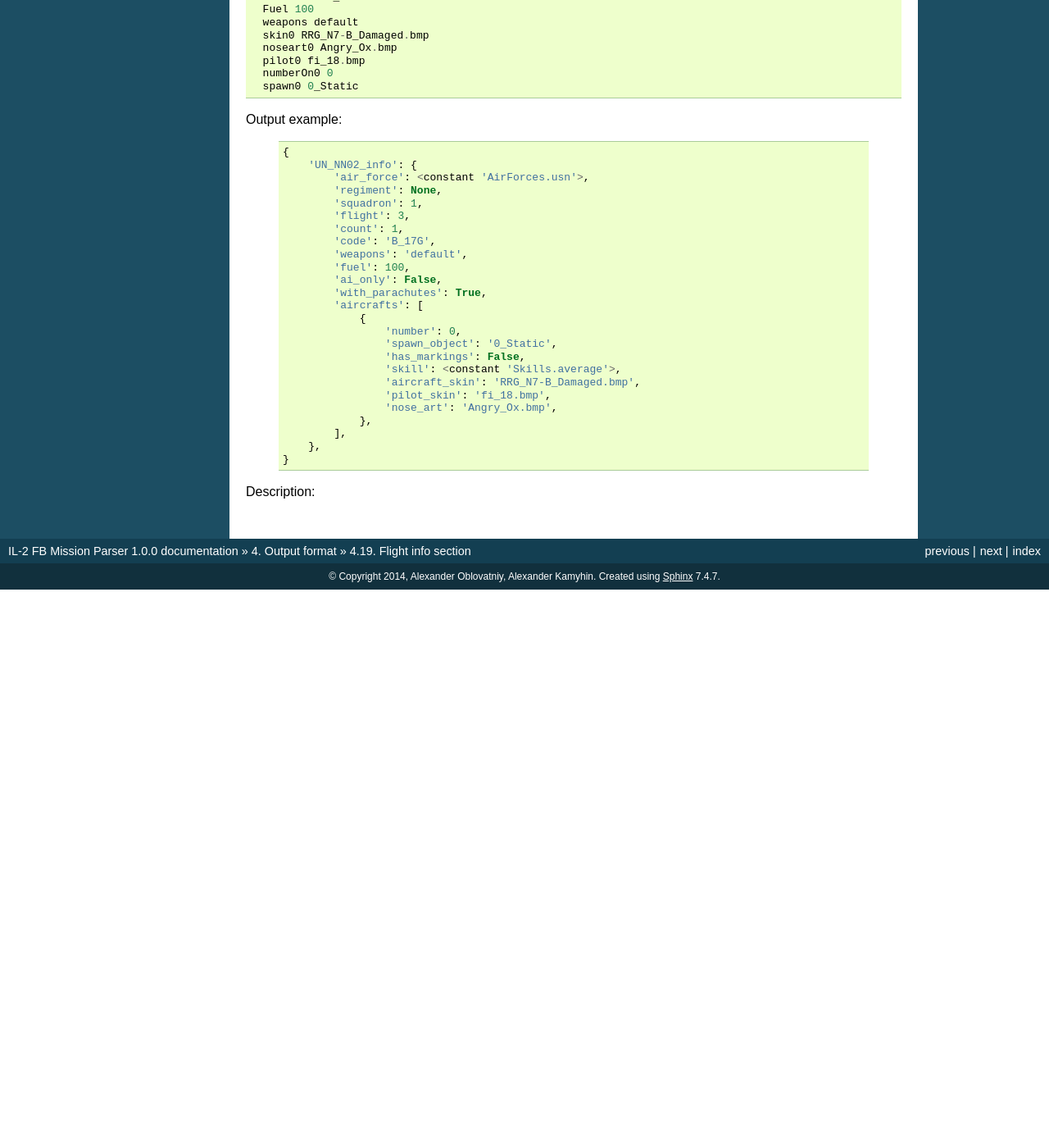
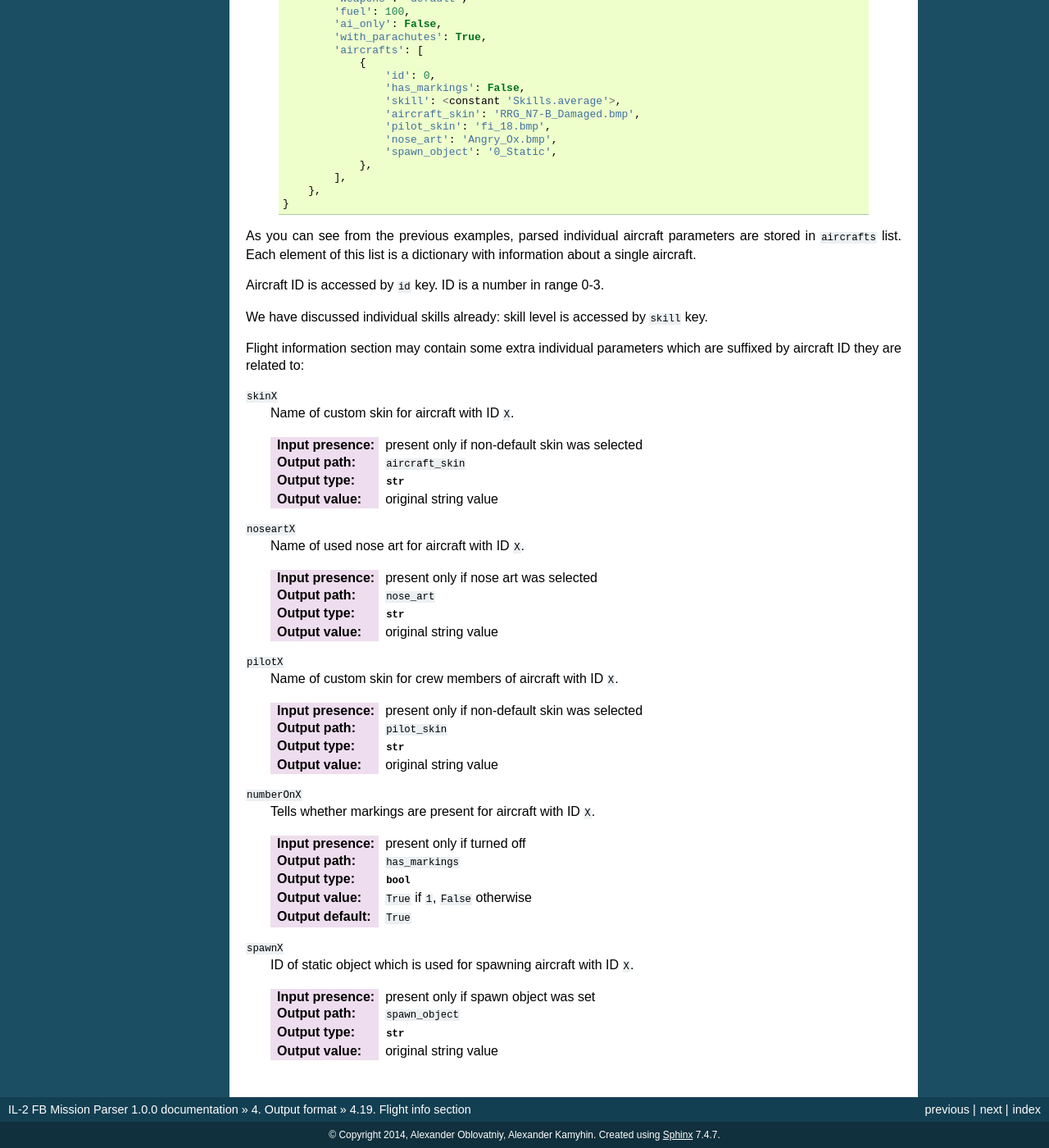
Before and after one commit to IL2HorusTeam/il2fb-mission-parser, a Sphinx documentation site: the page built from docs/parsers/flight-info.rst, in a window 1280 px wide and 1400 px high, scrolled down 4369 px. Shown: the whole window at 82% size. Built offline with Sphinx 7.4.7, drawn with Linux system fonts in a browser that asks for light colours; before the commit the page ends 5088 px from its top, so only the background shows below that; some of the changed text lies outside the part shown.

Commit message:
update FlightInfoParser, update docs

```diff
--- a/docs/parsers/flight-info.rst
+++ b/docs/parsers/flight-info.rst
@@ -95,31 +95,19 @@ Output example:
             'with_parachutes': False,
             'aircrafts': [
                 {
-                    'nose_art': None,
-                    'number': 0,
-                    'spawn_object': None,
+                    'id': 0,
                     'has_markings': True,
                     'skill': <constant 'Skills.average'>,
-                    'aircraft_skin': None,
-                    'pilot_skin': None,
                 },
                 {
-                    'nose_art': None,
-                    'number': 1,
-                    'spawn_object': None,
+                    'id': 1,
                     'has_markings': True,
                     'skill': <constant 'Skills.average'>,
-                    'aircraft_skin': None,
-                    'pilot_skin': None,
                 },
                 {
-                    'nose_art': None,
-                    'number': 2,
-                    'spawn_object': None,
+                    'id': 2,
                     'has_markings': True,
                     'skill': <constant 'Skills.average'>,
-                    'aircraft_skin': None,
-                    'pilot_skin': None,
                 },
             ],
         },
@@ -130,7 +118,7 @@ Description:
 ``Planes``
   Number of planes in flight. Maximal value is 4.
 
-  :Presence: always present
+  :Input presence: always present
   :Output path: ``count``
   :Output type: :class:`int`
   :Output value: original value converted to integer number
@@ -138,25 +126,25 @@ Description:
 ``OnlyAI``
   Tells whether users cannot join flight.
 
-  :Presence: present only if turned off
+  :Input presence: present only if turned off
   :Output path: ``ai_only``
   :Output type: :class:`bool`
   :Output value: ``True`` if ``1``, ``False`` otherwise
-  :Default: ``False``
+  :Output default: ``False``
 
 ``Parachute``
   Tells whether crew members of all planes in flight have parachutes.
 
-  :Presence: present only if turned off
+  :Input presence: present only if turned off
   :Output path: ``with_parachutes``
   :Output type: :class:`bool`
   :Output value: ``True`` if ``1``, ``False`` otherwise
-  :Default: ``True``
+  :Output default: ``True``
 
 ``Skill``
   Skill level for all planes in flight.
 
-  :Presence: present only if all aircrafts in flight have same level of skills
+  :Input presence: present only if all aircrafts in flight have same level of skills
   :Output path:
     ``aircrafts[i].skill``, where ``i`` is aircraft index - skills are applied
     to every aircraft individually (see section below)
@@ -165,7 +153,7 @@ Description:
 ``Class``
   Aircraft code name with ``air.`` prefix.
 
-  :Presence: always present
+  :Input presence: always present
   :Output path: ``code``
   :Output type: :class:`str`
   :Output value: original string value
@@ -173,7 +161,7 @@ Description:
 ``Fuel``
   Fullness of fuel (in percents).
 
-  :Presence: always present
+  :Input presence: always present
   :Output path: ``fuel``
   :Output type: :class:`int`
   :Output value: original value converted to integer number
@@ -181,7 +169,7 @@ Description:
 ``weapons``
   Weapons code name.
 
-  :Presence: always present
+  :Input presence: always present
   :Output path: ``code``
   :Output type: :class:`str`
   :Output value: original string value
@@ -219,22 +207,14 @@ Output example:
               'with_parachutes': True,
               'aircrafts': [
                   {
-                      'nose_art': None,
-                      'number': 0,
-                      'spawn_object': None,
+                      'id': 0,
                       'has_markings': True,
                       'skill': <constant 'Skills.veteran'>,
-                      'aircraft_skin': None,
-                      'pilot_skin': None,
                   },
                   {
-                      'nose_art': None,
-                      'number': 1,
-                      'spawn_object': None,
+                      'id': 1,
                       'has_markings': True,
                       'skill': <constant 'Skills.ace'>,
-                      'aircraft_skin': None,
-                      'pilot_skin': None,
                   },
               ],
           },
@@ -286,22 +266,70 @@ Output example:
               'with_parachutes': True,
               'aircrafts': [
                   {
-                      'number': 0,
-                      'spawn_object': '0_Static',
+                      'id': 0,
                       'has_markings': False,
                       'skill': <constant 'Skills.average'>,
                       'aircraft_skin': 'RRG_N7-B_Damaged.bmp',
                       'pilot_skin': 'fi_18.bmp',
                       'nose_art': 'Angry_Ox.bmp',
+                      'spawn_object': '0_Static',
                   },
               ],
           },
       }
 
+As you can see from the previous examples, parsed individual aircraft parameters
+are stored in ``aircrafts`` list. Each element of this list is a dictionary with
+information about a single aircraft.
 
-Description:
+Aircraft ID is accessed by ``id`` key. ID is a number in range 0-3.
 
-.. todo::
+We have discussed individual skills already: skill level is accessed by
+``skill`` key.
+
+Flight information section may contain some extra individual parameters which
+are suffixed by aircraft ID they are related to:
+
+``skinX``
+  Name of custom skin for aircraft with ID ``X``.
+
+  :Input presence: present only if non-default skin was selected
+  :Output path: ``aircraft_skin``
+  :Output type: :class:`str`
+  :Output value: original string value
+
+``noseartX``
+  Name of used nose art for aircraft with ID ``X``.
+
+  :Input presence: present only if nose art was selected
+  :Output path: ``nose_art``
+  :Output type: :class:`str`
+  :Output value: original string value
+
+``pilotX``
+  Name of custom skin for crew members of aircraft with ID ``X``.
+
+  :Input presence: present only if non-default skin was selected
+  :Output path: ``pilot_skin``
+  :Output type: :class:`str`
+  :Output value: original string value
+
+``numberOnX``
+  Tells whether markings are present for aircraft with ID ``X``.
+
+  :Input presence: present only if turned off
+  :Output path: ``has_markings``
+  :Output type: :class:`bool`
+  :Output value: ``True`` if ``1``, ``False`` otherwise
+  :Output default: ``True``
+
+``spawnX``
+  ID of static object which is used for spawning aircraft with ID ``X``.
+
+  :Input presence: present only if spawn object was set
+  :Output path: ``spawn_object``
+  :Output type: :class:`str`
+  :Output value: original string value
 
 
 .. _skills: https://github.com/IL2HorusTeam/il2fb-commons/blob/master/il2fb/commons/__init__.py#L27
```
Also changed, not shown: 2 other files.
